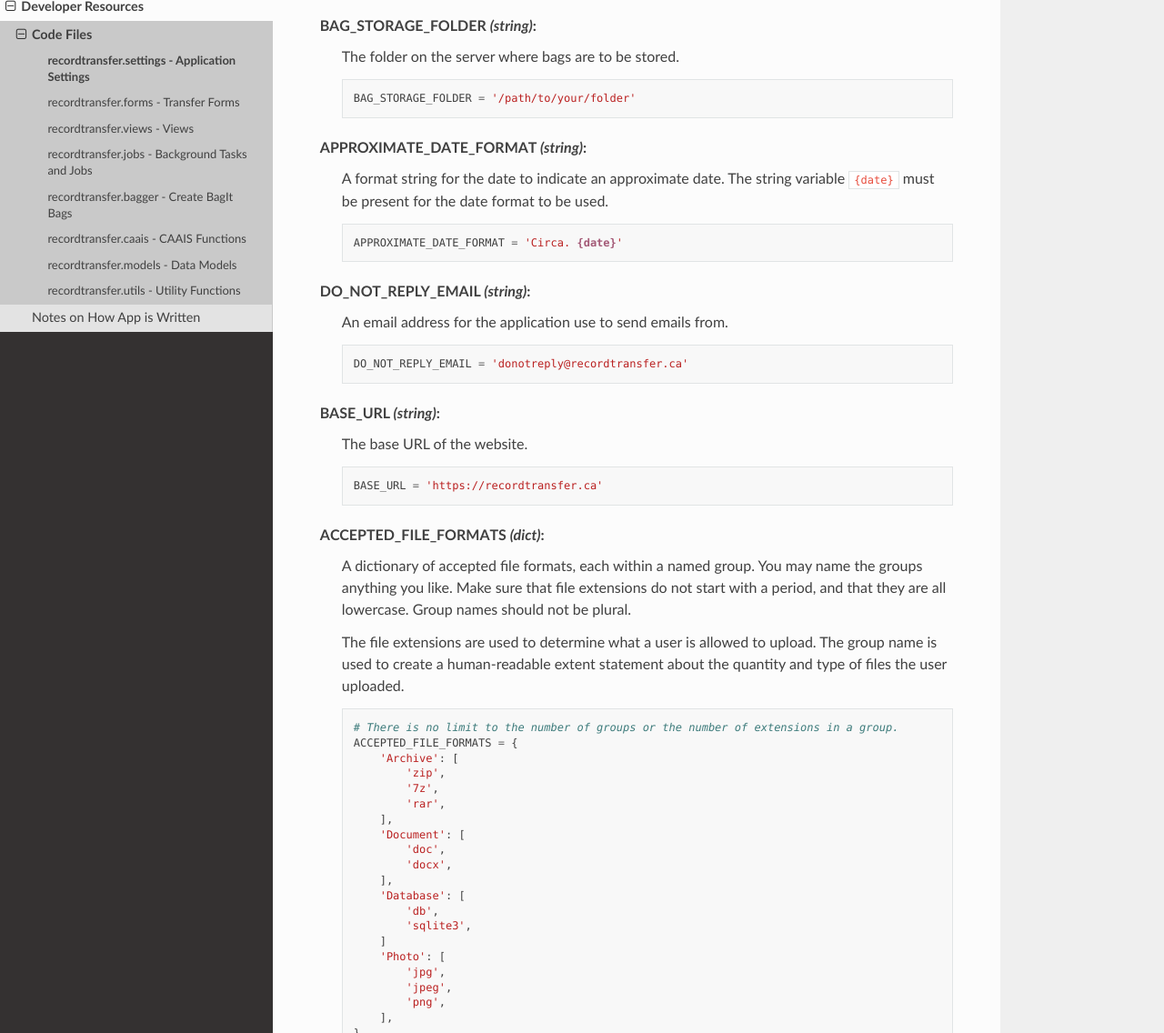
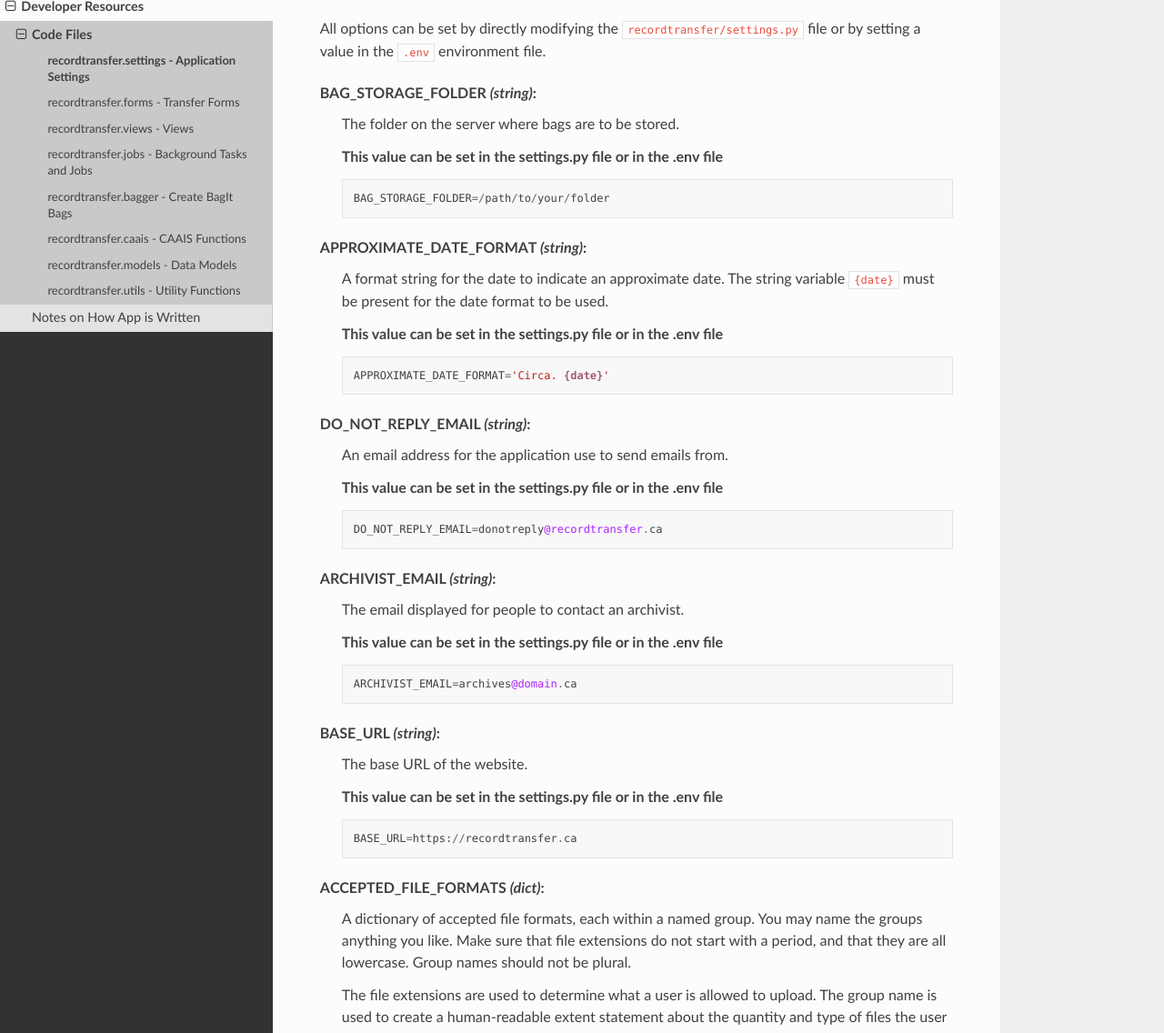
Before and after one commit to NationalCentreTruthReconciliation/Secure-Record-Transfer, a Sphinx documentation site: the page built from docs/code/settings.rst, in a window 1280 px wide and 1400 px high, cut to the strip 264-1400 px from the top of the window. Shown: the whole strip at 91% size. Built offline with Sphinx 7.4.7 and the Read the Docs theme 2.0.0, drawn with Linux system fonts in a browser that asks for light colours; pages that are not in the unit, such as notebooks, are missing from menus; some of the changed text lies outside the part shown.

Commit message:
Add SIGN_UP_ENABLED to docs, clean up docs

```diff
--- a/docs/code/settings.rst
+++ b/docs/code/settings.rst
@@ -4,38 +4,59 @@
 .. automodule:: recordtransfer.settings
    :members:
 
+All options can be set by directly modifying the :code:`recordtransfer/settings.py` file or by
+setting a value in the :code:`.env` environment file.
+
 
 **BAG_STORAGE_FOLDER** *(string)*:
     The folder on the server where bags are to be stored.
 
-    .. code-block:: python
+    **This value can be set in the settings.py file or in the .env file**
 
-        BAG_STORAGE_FOLDER = '/path/to/your/folder'
+    ::
+
+        BAG_STORAGE_FOLDER=/path/to/your/folder
 
 
 **APPROXIMATE_DATE_FORMAT** *(string)*:
     A format string for the date to indicate an approximate date. The string variable :code:`{date}`
     must be present for the date format to be used.
 
-    .. code-block:: python
+    **This value can be set in the settings.py file or in the .env file**
 
-        APPROXIMATE_DATE_FORMAT = 'Circa. {date}'
+    ::
+
+        APPROXIMATE_DATE_FORMAT='Circa. {date}'
 
 
 **DO_NOT_REPLY_EMAIL** *(string)*:
     An email address for the application use to send emails from.
 
-    .. code-block:: python
+    **This value can be set in the settings.py file or in the .env file**
 
-        DO_NOT_REPLY_EMAIL = 'donotreply@recordtransfer.ca'
+    ::
+
+        DO_NOT_REPLY_EMAIL=donotreply@recordtransfer.ca
+
+
+**ARCHIVIST_EMAIL** *(string)*:
+    The email displayed for people to contact an archivist.
+
+    **This value can be set in the settings.py file or in the .env file**
+
+    ::
+
+        ARCHIVIST_EMAIL=archives@domain.ca
 
 
 **BASE_URL** *(string)*:
     The base URL of the website.
 
-    .. code-block:: python
+    **This value can be set in the settings.py file or in the .env file**
 
-        BASE_URL = 'https://recordtransfer.ca'
+    ::
+
+        BASE_URL=https://recordtransfer.ca
 
 
 **ACCEPTED_FILE_FORMATS** *(dict)*:
@@ -46,6 +67,8 @@
     The file extensions are used to determine what a user is allowed to upload. The group name is
     used to create a human-readable extent statement about the quantity and type of files the user
     uploaded.
+
+    **This value can only be set in the settings.py file**
 
     .. code-block:: python
 
@@ -89,6 +112,8 @@
 
     Here is an example bare-bones configuration with the absolute minimum amount of fields set:
 
+    **This value can only be set in the settings.py file**
+
     .. code-block:: python
 
         DEFAULT_DATA = {
--- a/docs/howtouse/addingusers.rst
+++ b/docs/howtouse/addingusers.rst
@@ -59,6 +59,10 @@
 appear in the header on the main site if you are not logged in. Clicking the Sign Up link will
 present the user with a sign up form.
 
+.. note::
+   You can disable the sign up function by setting SIGN_UP_ENABLED to False in
+   recordtransfer/settings.py
+
 .. image:: images/user_sign_up.png
     :alt: Filled in sign up form
 
--- a/docs/howtouse/index.rst
+++ b/docs/howtouse/index.rst
@@ -13,3 +13,5 @@
     transferform
     acceptedfiletypes
     sitename
+
+See also: :ref:`recordtransfer.settings - Application Settings`.
--- a/docs/modules/code/models.rst
+++ /dev/null
@@ -1,6 +0,0 @@
-Models (models.py)
-==================
-
-.. automodule:: recordtransfer.models
-   :members:
-   :undoc-members:
--- a/docs/modules/code/views.rst
+++ /dev/null
@@ -1,6 +0,0 @@
-Views (views.py)
-================
-
-.. automodule:: recordtransfer.views
-   :members:
-   :undoc-members:
--- a/docs/modules/introduction/about.rst
+++ /dev/null
@@ -1,4 +0,0 @@
-About
-=====
-
-This is a placeholder.
--- a/docs/modules/introduction/buildthedocs.rst
+++ /dev/null
@@ -1,4 +0,0 @@
-Building the Documentation
-==========================
-
-Meta! This is how you can build/re-build this documentation.
--- a/docs/modules/introduction/why.rst
+++ /dev/null
@@ -1,4 +0,0 @@
-Why Does this App Exist?
-========================
-
-This is a placeholder.
--- a/docs/publicapp/index.rst
+++ /dev/null
@@ -1,6 +0,0 @@
-Public User Application
-=======================
-
-The main public application is built around the transfer form. The transfer form is the heart of
-the application, where users enter metadata about the records they want to transfer to your
-institution, as well as upload files to send to your institution.
```
Also changed, not shown: docs/modules/code/jobs.rst (deleted, +0 -9 lines), docs/modules/code/settings.rst (deleted, +0 -88 lines), docs/modules/install/prerequisites.rst (deleted, +0 -14 lines), 1 other file.
